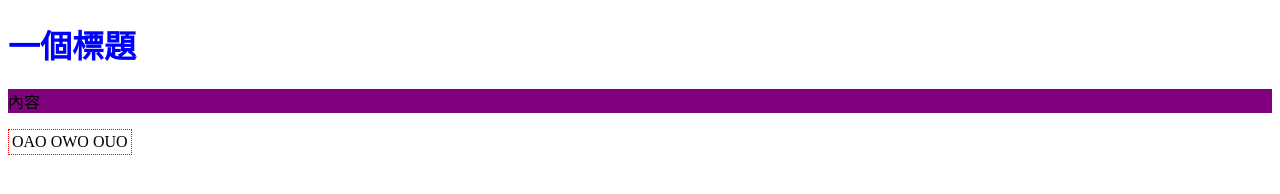
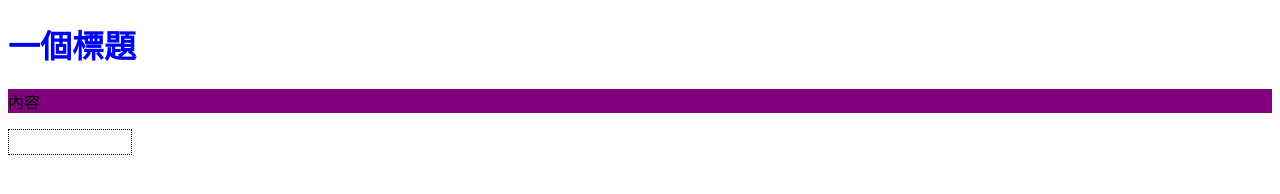
Before and after one commit to rufox0720/project2, a plain HTML site: page index.html in a window 1280 px wide. Drawn offline with Linux system fonts and the light colour scheme.

Commit message:
test css2

```diff
--- a/styles/style.scss
+++ b/styles/style.scss
@@ -5,5 +5,6 @@ p{
     background-color: purple;
 }
 table{
-    border: 1px dotted red;
+    color: #fff;
+    border: 1px dotted black;
 }
```
Also changed, not shown: styles/style.css, 1 other file.
